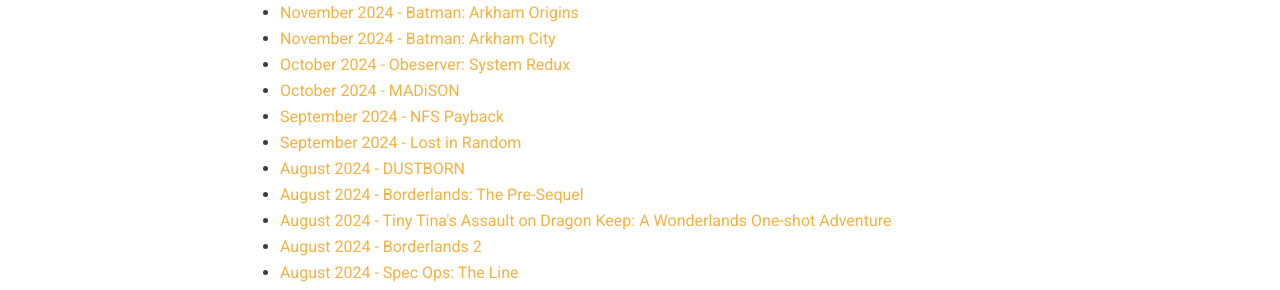
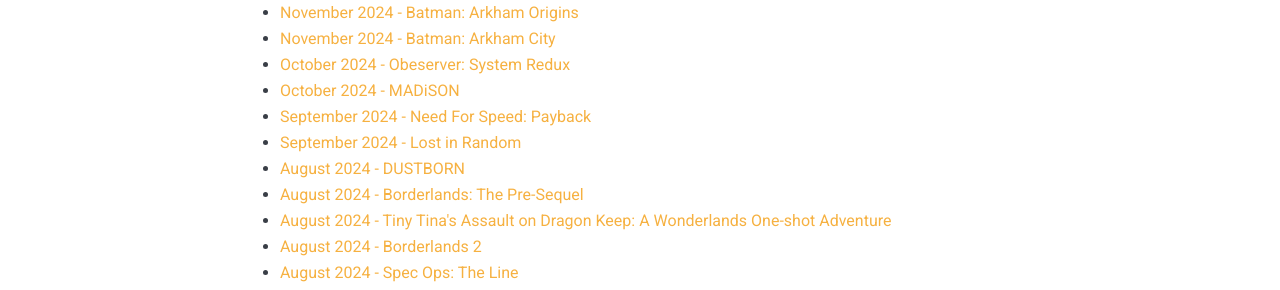
Before and after one commit to AnticOwl/anticowl.github.io, a Jekyll site: the page built from archive.md, in a window 1280 px wide. Shown: the part 693-983 px from the top of the page. Built offline with Jekyll 4.4.1, drawn with Linux system fonts in a browser that asks for light colours; nearby versions of some CDN libraries.

Commit message:
Update 2024-09-08-NFS-Payback.md

```diff
--- a/_posts/2024-09-08-NFS-Payback.md
+++ b/_posts/2024-09-08-NFS-Payback.md
@@ -1,6 +1,6 @@
 ---
 layout: post
-title:  "NFS Payback"
+title:  "Need For Speed: Payback"
 date:   2024-09-08 18:05:55 +0300
 image:  NFSP_POST.jpg
 tags:   Screenshooting
```
